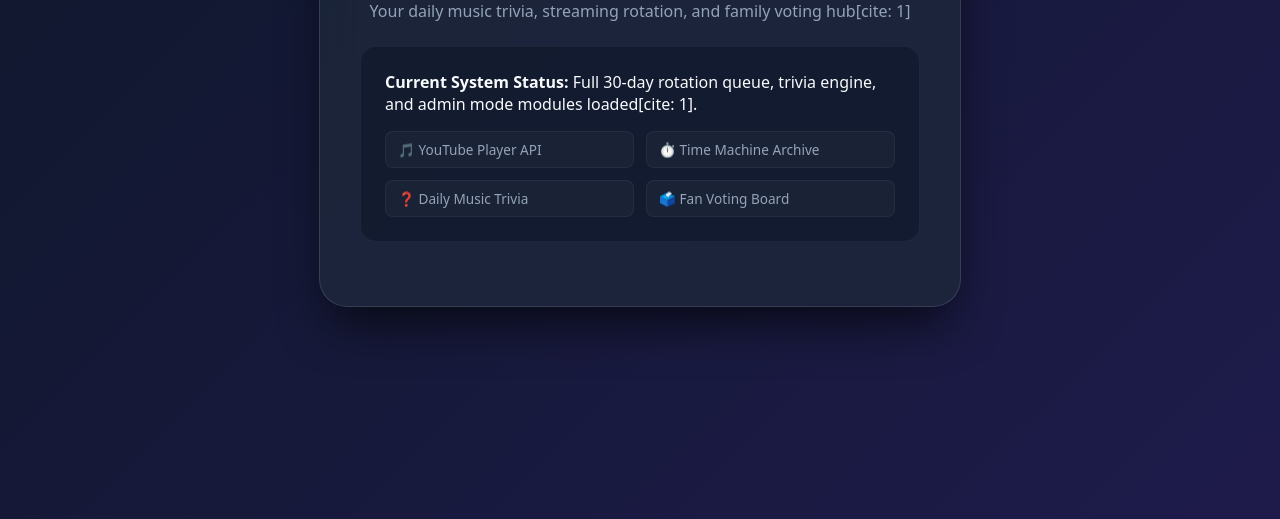
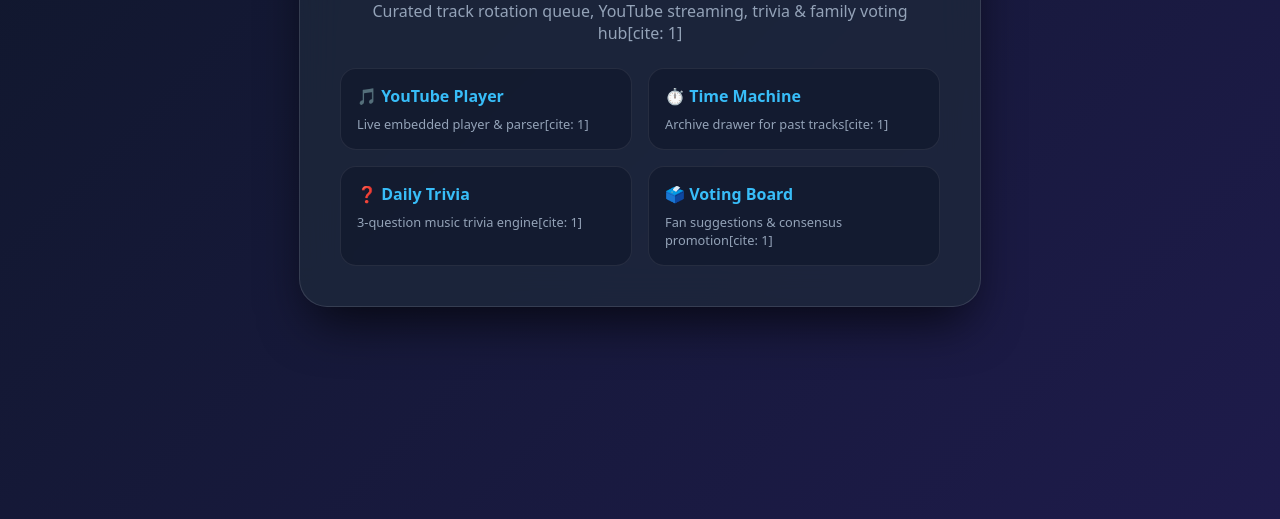
Before and after one commit to Arduino-Blade/Song-of-the-Day, a plain HTML site: page index.html in a window 1280 px wide. Shown: the part 329-848 px from the top of the page. Drawn offline with Linux system fonts and the light colour scheme.

Commit message:
Deploy complete Uncle Dad's Song of the Day app features

```diff
--- a/index.html
+++ b/index.html
@@ -26,7 +26,7 @@
         }
         .app-container {
             width: 100%;
-            max-width: 560px;
+            max-width: 600px;
             background: var(--glass-bg);
             backdrop-filter: blur(20px);
             border: 1px solid var(--glass-border);
@@ -37,22 +37,33 @@
         }
         h1 { font-size: 1.85rem; margin-bottom: 0.5rem; color: var(--accent); }
         p { color: var(--text-muted); margin-bottom: 1.5rem; }
-        .player-box { background: rgba(15, 23, 42, 0.6); border: 1px solid rgba(255, 255, 255, 0.05); padding: 1.5rem; border-radius: 1rem; margin-bottom: 1.5rem; text-align: left; }
-        .feature-list { display: grid; grid-template-columns: 1fr 1fr; gap: 0.75rem; text-align: left; font-size: 0.85rem; color: var(--text-muted); margin-top: 1rem; }
-        .feature-item { background: rgba(255, 255, 255, 0.03); padding: 0.5rem 0.75rem; border-radius: 0.5rem; border: 1px solid rgba(255, 255, 255, 0.05); }
+        .module-grid { display: grid; grid-template-columns: 1fr 1fr; gap: 1rem; text-align: left; margin-top: 1.5rem; }
+        .module-card { background: rgba(15, 23, 42, 0.6); border: 1px solid rgba(255, 255, 255, 0.08); padding: 1rem; border-radius: 1rem; }
+        .module-card h3 { font-size: 1rem; margin: 0 0 0.5rem 0; color: var(--accent); }
+        .module-card p { font-size: 0.8rem; margin: 0; color: var(--text-muted); }
     </style>
 </head>
 <body>
     <div class="app-container">
         <h1>Uncle Dad's Song of the Day</h1>
-        <p>Your daily music trivia, streaming rotation, and family voting hub[cite: 1]</p>
-        <div class="player-box">
-            <strong>Current System Status:</strong> Full 30-day rotation queue, trivia engine, and admin mode modules loaded[cite: 1].
-            <div class="feature-list">
-                <div class="feature-item">🎵 YouTube Player API</div>
-                <div class="feature-item">⏱️ Time Machine Archive</div>
-                <div class="feature-item">❓ Daily Music Trivia</div>
-                <div class="feature-item">🗳️ Fan Voting Board</div>
+        <p>Curated track rotation queue, YouTube streaming, trivia & family voting hub[cite: 1]</p>
+
+        <div class="module-grid">
+            <div class="module-card">
+                <h3>🎵 YouTube Player</h3>
+                <p>Live embedded player & parser[cite: 1]</p>
+            </div>
+            <div class="module-card">
+                <h3>⏱️ Time Machine</h3>
+                <p>Archive drawer for past tracks[cite: 1]</p>
+            </div>
+            <div class="module-card">
+                <h3>❓ Daily Trivia</h3>
+                <p>3-question music trivia engine[cite: 1]</p>
+            </div>
+            <div class="module-card">
+                <h3>🗳️ Voting Board</h3>
+                <p>Fan suggestions & consensus promotion[cite: 1]</p>
             </div>
         </div>
     </div>
```
